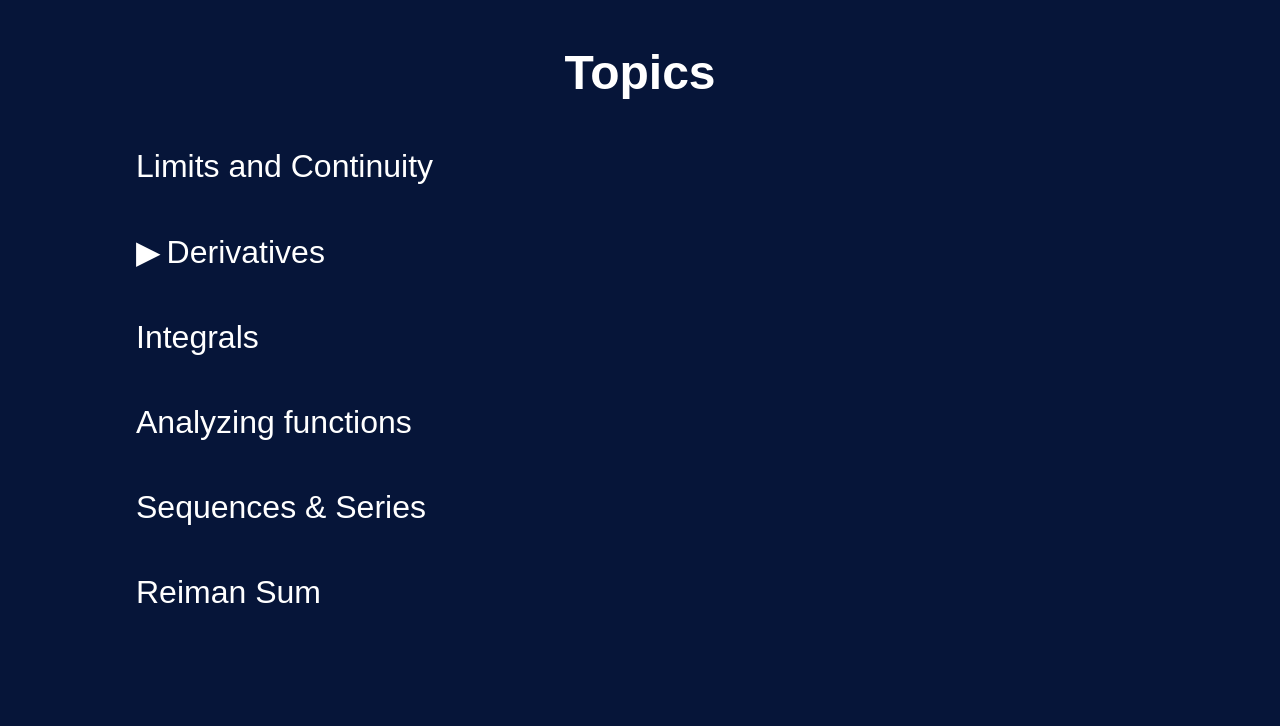
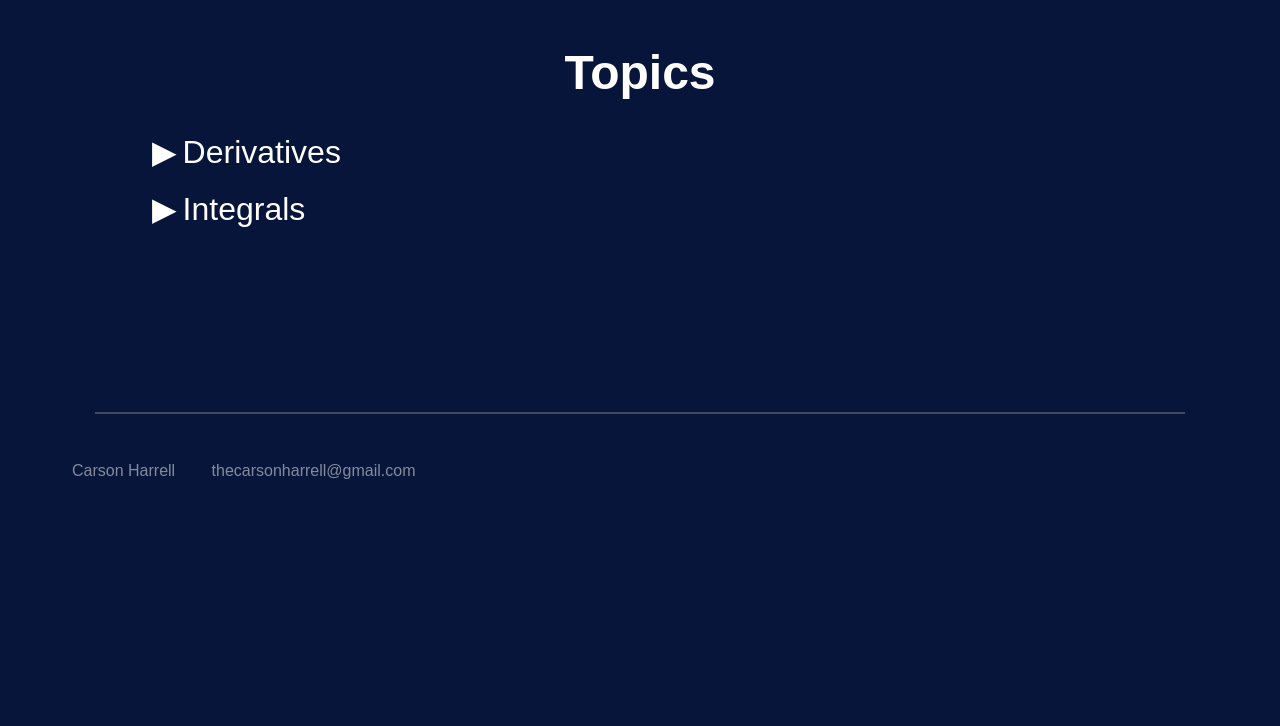
Before and after one commit to carsonmh/calculus-website, a plain HTML site: page index.html in a window 1280 px wide. Shown: the part 74-800 px from the top of the page. Drawn offline with nearby package versions, Linux system fonts and the light colour scheme.

Commit message:
Integrals dropdown

```diff
--- a/index.html
+++ b/index.html
@@ -23,17 +23,23 @@
             <div class="topics">
                 <h1 class="topics-header">Topics</h1>
                 <ul class="topics-list">
-                    <li class="topics-item"><a href="./topics/limits-continuity.html">Limits and Continuity</a></li>
-                    <li><span class="caret">Derivatives</span>
+                    <!-- <li class="topics-item"><a href="./topics/limits-continuity.html">Limits and Continuity</a></li> -->
+                    <li class="topics-item"><span class="caret">Derivatives</span>
                         <ul class="nested">
                             <li class="topics-item"><a href="./elements/derivative-definition.html">Definition of the Derivative</a>
                             <li class="topics-item"><a href="./elements/tangent-graph.html">Slope of Tangent Line</a>
                         </ul>
                     </li>
-                    <li class="topics-item"><a href="#">Integrals</a></li>
+                    <li class="topics-item"><span class="caret">Integrals</span>
+                        <ul class="nested">
+                            <li class="topics-item"><a href="./elements/derivative-definition.html">Area Under the Curve</a>
+                            <li class="topics-item"><a href="./elements/tangent-graph.html">Negative and Positive Area</a>
+                        </ul>
+                    </li>
+                    <!-- <li class="topics-item"><a href="#">Integrals</a></li>
                     <li class="topics-item"><a href="#">Analyzing functions</a></li>
                     <li class="topics-item"><a href="#">Sequences & Series</a></li>
-                    <li class="topics-item"><a href="#">Reiman Sum</a></li>
+                    <li class="topics-item"><a href="#">Reiman Sum</a></li> -->
                 </ul>
             </div>
         </div>
--- a/style.css
+++ b/style.css
@@ -64,10 +64,8 @@ a {
 }
 
 .topics-item {
-  margin: 1.5em;
+  margin: 0.6em 2em;
   list-style-type: none;
-  font-size: 2em;
-  font-weight: 500;
 }
 
 .topics-item a:hover {
@@ -109,14 +107,13 @@ hr {
 
 .topics-list {
   list-style-type: none;
+  font-size: 2em;
+  font-weight: 500;
 }
 
 .caret {
   cursor: pointer;
   user-select: none; /* Prevent text selection */
-  margin: 1.5em;
-  font-size: 2em;
-  font-weight: 500;
 }
 
 /* Create the caret/arrow with a unicode, and style it */
```
